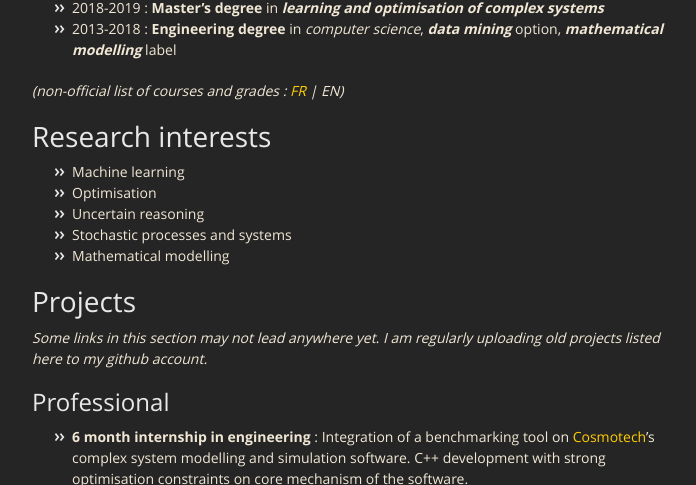
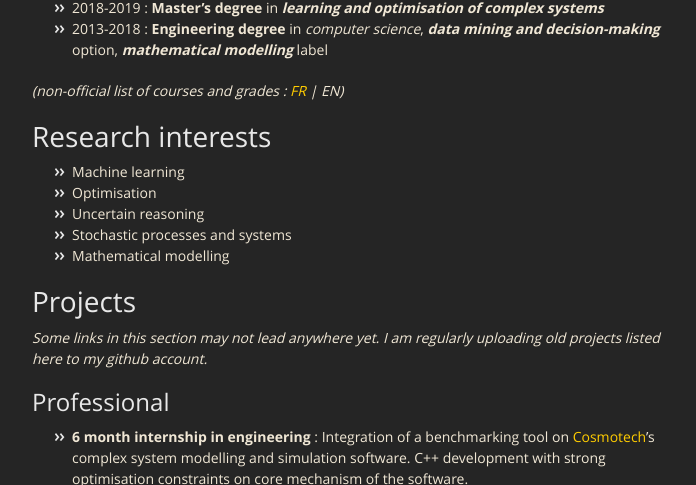
Before and after one commit to plougue/plougue.github.io, a Jekyll site: the page built from index.md, in a window 1280 px wide and 900 px high, scrolled down 543 px, cut to the strip 241-726 px from the top of the window. Shown: the whole strip, without its empty margins (283-979 px from the left). Built offline with Jekyll 4.4.1, drawn with Linux system fonts in a browser that asks for light colours; our own code applies the rules of GitHub Pages for plain Markdown files.

Commit message:
Update index.md

```diff
--- a/index.md
+++ b/index.md
@@ -23,7 +23,7 @@ Double-diploma at the **UTC** (*Université de Technologie de Compiègne*, frenc
 </a>
 </p>
 * 2018-2019 : **Master's degree** in ***learning and optimisation of complex systems***
-* 2013-2018 : **Engineering degree** in *computer science*, ***data mining*** option, ***mathematical modelling*** label
+* 2013-2018 : **Engineering degree** in *computer science*, ***data mining and decision-making*** option, ***mathematical modelling*** label
 
 *(non-official list of courses and grades : <a href='documents/courses_FR.pdf'>FR</a> \| EN)*
 
```
